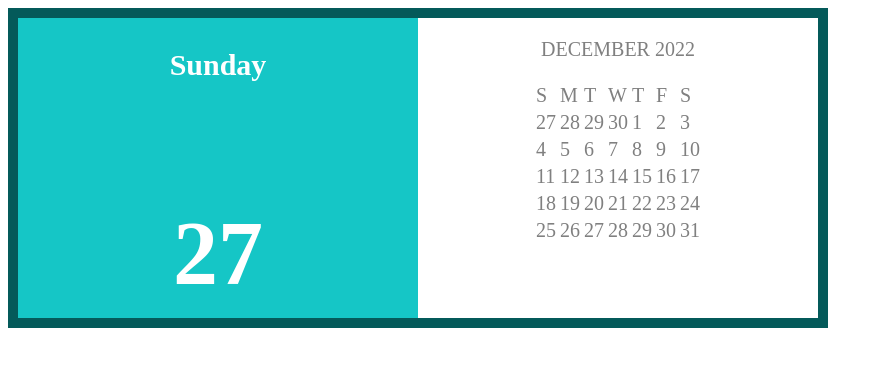
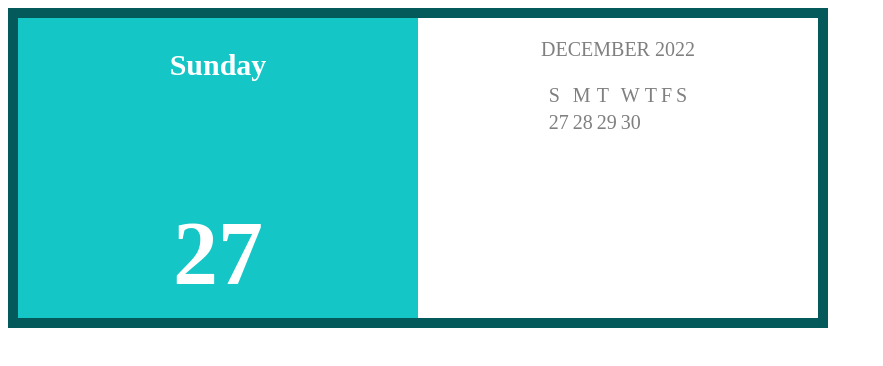
Before and after one commit to mykhailmykhailenko/REACT-JS, a React (Create React App) app: page / in a window 1280 px wide. Shown: the top 366 px of the page, without its empty margins (0-883 px from the left). Built offline with nearby package versions, Linux system fonts and the light colour scheme.

Commit message:
без лишних дней

```diff
--- /dev/null
+++ b/src/HOCs/withCalendar.js
@@ -0,0 +1,11 @@
+
+import CalendarContext from "../contexts/CalendarContext";
+
+
+export const withCalendar = (Component) => (props) =>  (
+    <CalendarContext.Consumer>
+        {([currentDay, changeCurrentDay])=>{
+          return <Component currentDay={currentDay} changeCurrentDay={changeCurrentDay} {...props}/>
+          }}
+   </CalendarContext.Consumer>
+  );
--- a/src/components/Calendar/CalendarBody/Day/index.js
+++ b/src/components/Calendar/CalendarBody/Day/index.js
@@ -1,21 +1,36 @@
-import { format } from 'date-fns';
+import { format, getMonth } from 'date-fns';
 import React from 'react';
 import cx from 'classnames';
+import {withCalendar} from '../../../../HOCs/withCalendar';
+
 
 const Day = (props) => {
 
 
-    const {currentDay, day} = props;
+    const {currentDay, day, changeCurrentDay} = props;
     // const cn = cx(styles)
     // getMonth(currentDay) === getMonth(day)// если они не равні вернуть null или ' '
     const theDay  = format(day, 'd')
 
+    const checkDays = () => {
+        if (getMonth(currentDay) === getMonth(day)) {
+            return theDay
+        } else {
+            return null
+        }
+    }
+
     return (
-        <td>{theDay}</td>
-    )
+        <td >{checkDays()}</td>
+                 )
+
+
 }
 
-export default Day;
+const wrappedDays = withCalendar(Day);
+
+
+export default wrappedDays;
 
 // прокидивать состояние через контекст или класовой
 //getMonth
--- a/src/components/Calendar/index.js
+++ b/src/components/Calendar/index.js
@@ -2,8 +2,7 @@
  import CurrentDay from './CurrentDay'
  import CalendarBody from './CalendarBody'
  import './style.css'
-//  import Day from './CalendarBody/Day';
-//  import CalendarContext from '../../contexts/CalendarContext';
+ import CalendarContext from '../../contexts/CalendarContext';
 
 
  class Calendar extends Component {
@@ -15,10 +14,18 @@
 
     }
 
+    changeCurrentDay = () => {
+        this.setState({
+            currentDay: {}
+        })
+    }
+
+
 
     render() {
         const {currentDay} = this.state;
         return (
+            <CalendarContext.Provider value = {[currentDay, this.changeCurrentDay]}>
             <div className='calendar'>
                 <div className='currentDate'>
                     <CurrentDay day={currentDay} />
@@ -26,8 +33,8 @@
                 <div className='currentMonth'>
                     <CalendarBody day={currentDay}/>
                 </div>
-
             </div>
+            </CalendarContext.Provider>
 
         );
     }
```
